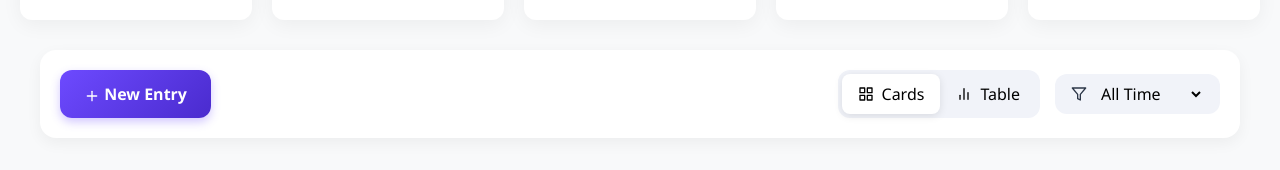
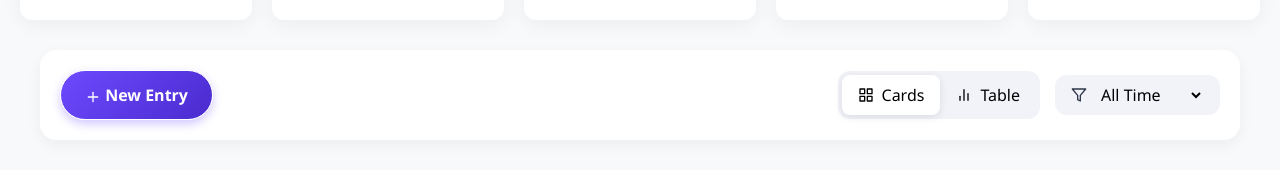
Before and after one commit to aayush-rai12/EmotionTracker, a React (Vite) app in the folder Emotion_Client/: page /emotion in a window 1280 px wide. Shown: the part 316-486 px from the top of the page. Built offline with nearby package versions, Linux system fonts and the light colour scheme; no server answers.

Commit message:
Update EmotionTracker.css

```diff
--- a/Emotion_Client/src/components/EmotionTracker/EmotionTracker.css
+++ b/Emotion_Client/src/components/EmotionTracker/EmotionTracker.css
@@ -85,7 +85,8 @@
   color: white;
   border: none;
   padding: 12px 24px;
-  border-radius: 12px;
+  border-radius: 25px;
+  border: 0.1rem solid #ffffff;
   font-weight: 600;
   /* display: flex; */
   align-items: center;
```
